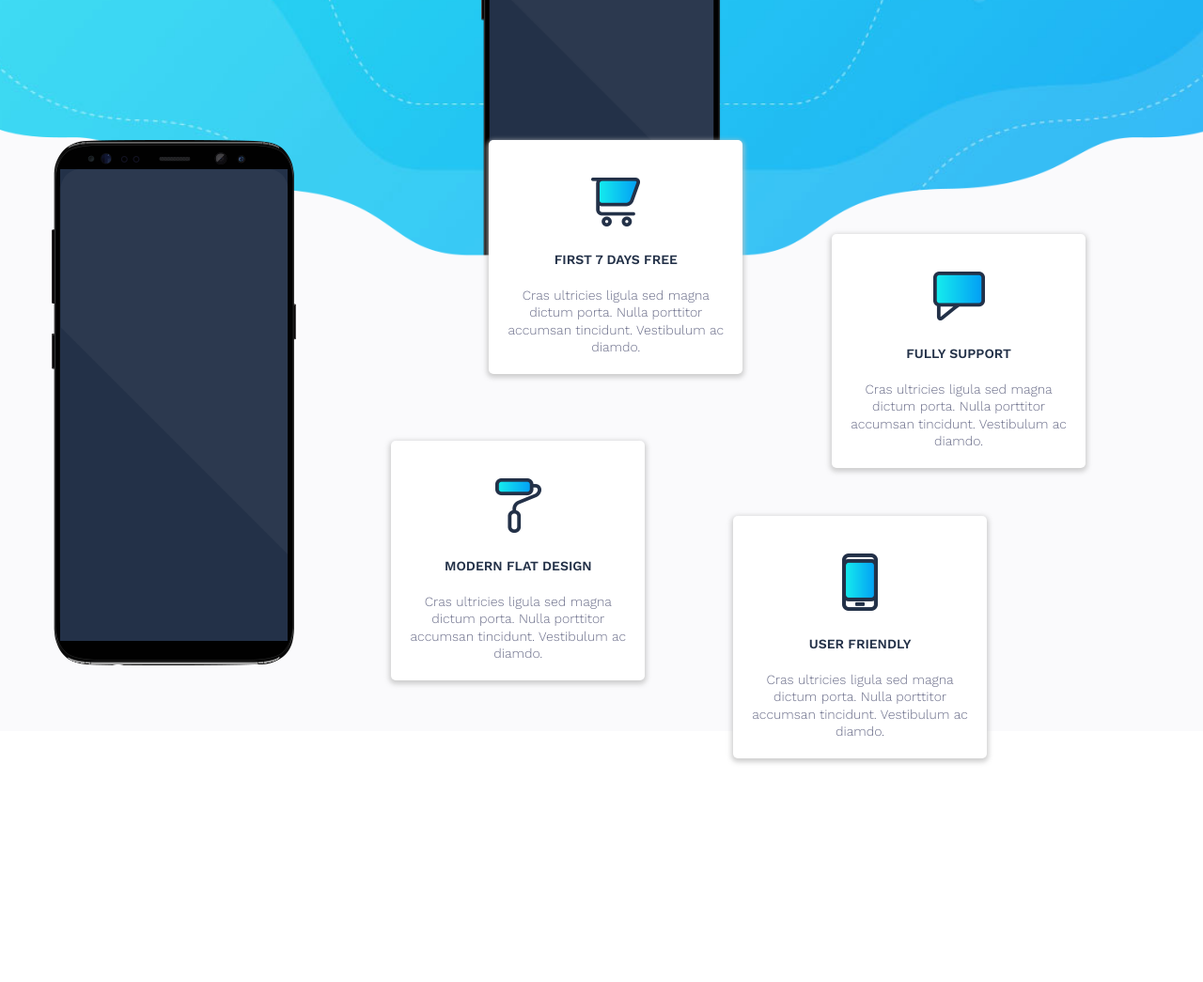
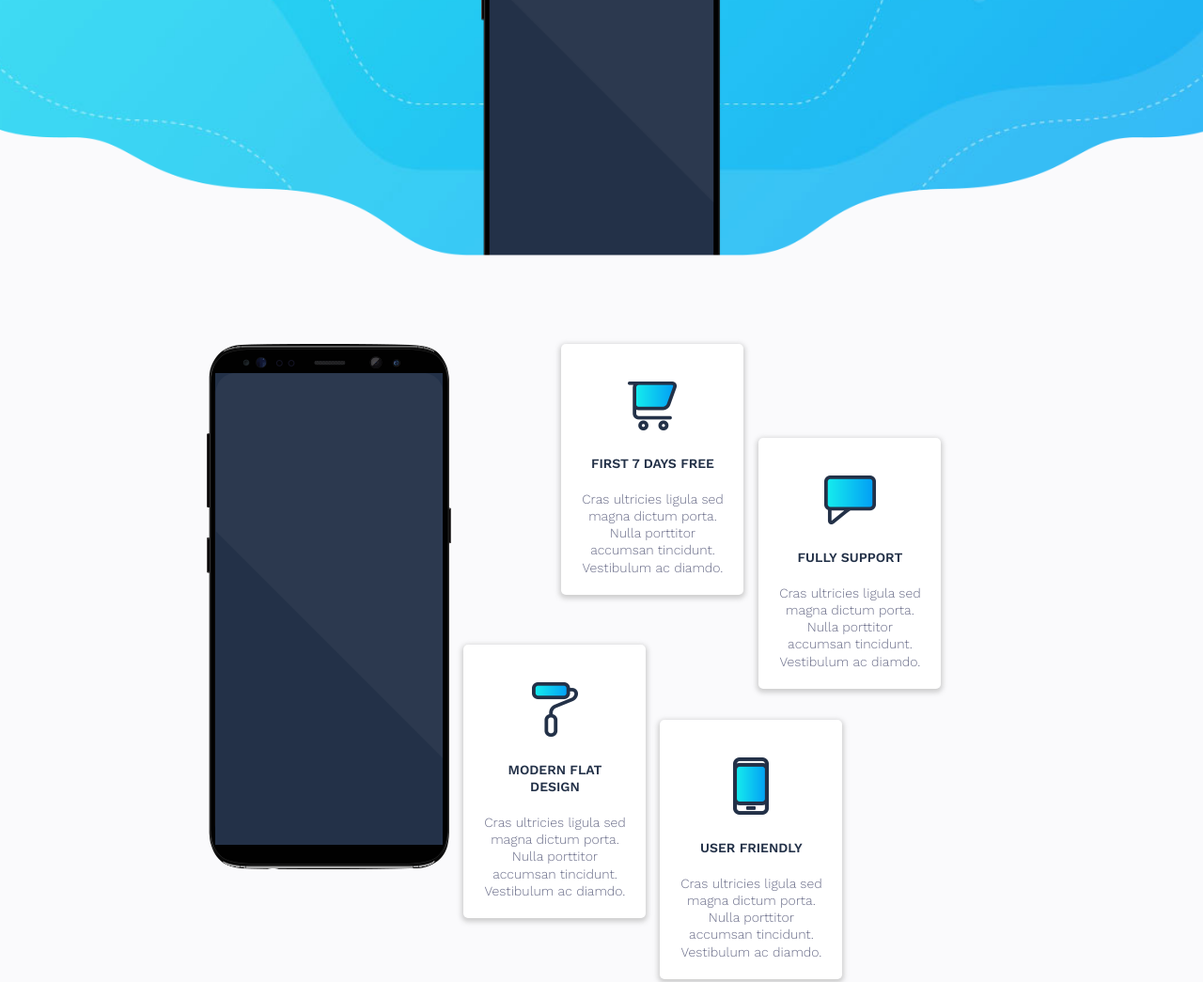
Before and after one commit to alamin-php/Homework-6, a plain HTML site: page index.html in a window 1280 px wide. Shown: the part 820-1865 px from the top of the page at 94% size. Before the commit the page ends 1748 px from the top, so only its background shows below. Drawn offline with nearby package versions, Linux system fonts and the light colour scheme; a script that the page names is missing.

Commit message:
marketing1 area done

```diff
--- a/resources/css/style.css
+++ b/resources/css/style.css
@@ -265,12 +265,12 @@ header .hero-area .hero-phone .smartphone {
 
 /* Marketing area css styles */
 .marketing-1-area {
-    margin-bottom: 10rem;
-    background: url(img/about-bg.png) no-repeat;
-    background-size: cover;
-    background-position: center top;
-    height: 80vh;
-
+	margin-bottom: 10rem;
+	background: url(img/about-bg.png) no-repeat;
+	background-size: cover;
+	background-position: center top;
+	position: relative;
+	padding: 220px;
 }
 
 .marketing-1-area .smartphone-area {
```
